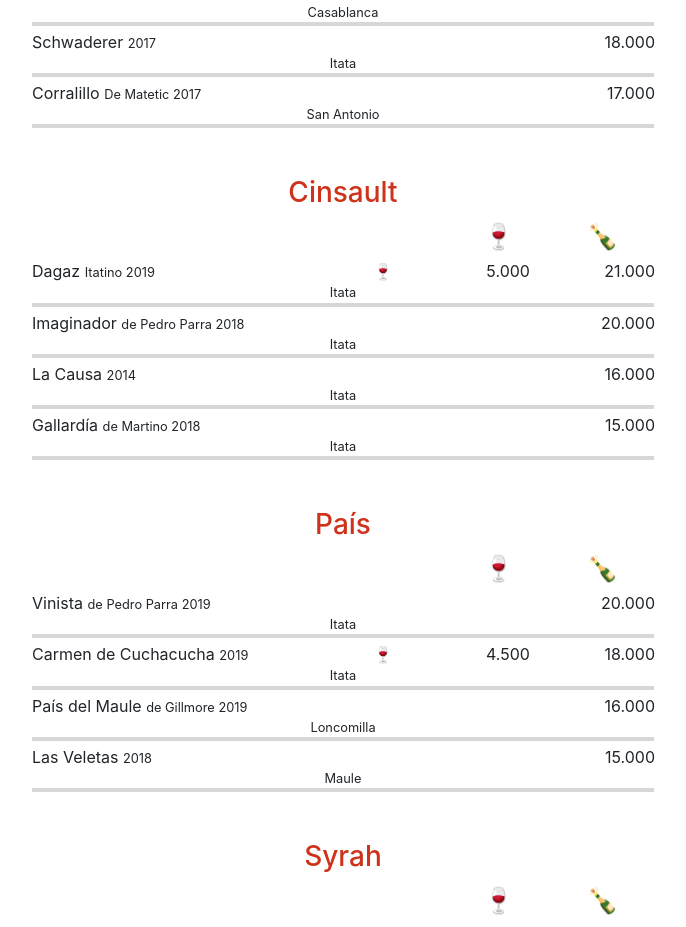
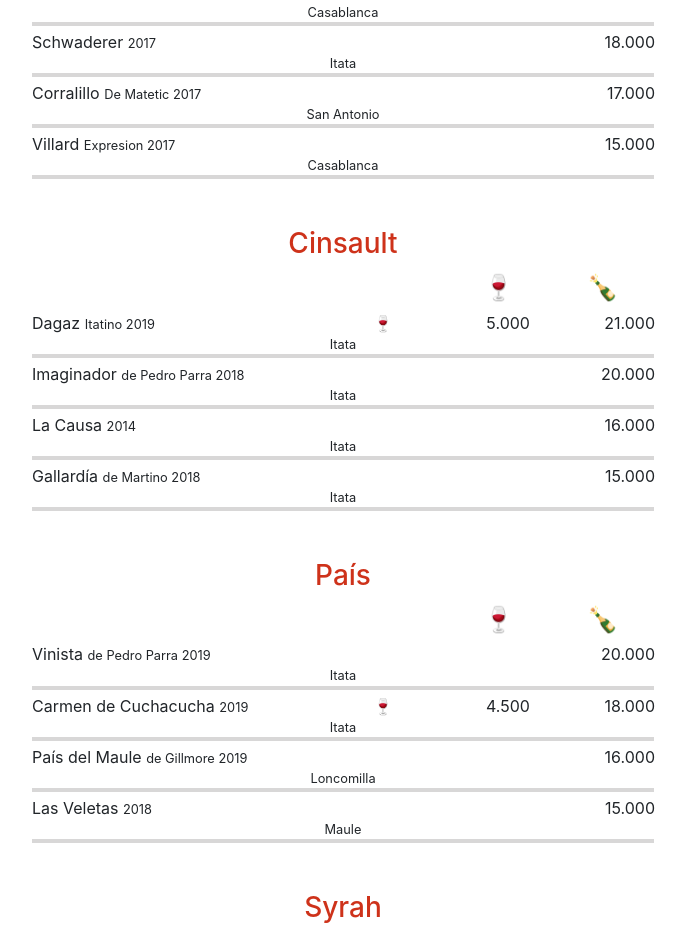
Before and after one commit to durbonca/Menu-QR-Google-sheet, a React (Create React App) app: page /Wine in a window 1280 px wide. Shown: the part 4966-5893 px from the top of the page, without its empty margins (297-983 px from the left). Built offline with nearby package versions, Linux system fonts and the light colour scheme.

Commit message:
Update dataWine.js

```diff
--- a/src/data/dataWine.js
+++ b/src/data/dataWine.js
@@ -149,7 +149,8 @@ const dataWine = [
             { id: 10, name: 'Sofía', description: 'P.S De García 2017', country: 'Casablanca', price: '', price2: '18.000' },
             { id: 11, name: 'Schwaderer', description: '2017', country: 'Itata', price: '', price2: '18.000' },
             { id: 12, name: 'Corralillo', description: 'De Matetic 2017', country: 'San Antonio', price: '', price2: '17.000' },
-            /* { id: 13, name: 'Grey', description: 'De Ventisquero 2017', country: 'Leyda', price: '', price2: '17.000' }, */
+            { id: 13, name: 'Villard', description: 'Expresion 2017', country: 'Casablanca', price: '', price2: '15.000' },
+            /* { id: 14, name: 'Grey', description: 'De Ventisquero 2017', country: 'Leyda', price: '', price2: '17.000' }, */
         ]
     },
     {
```
